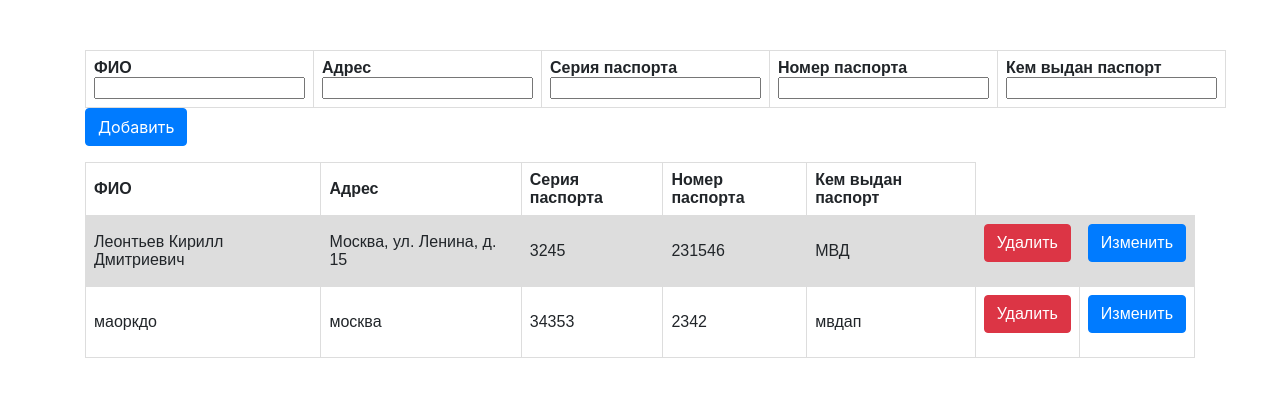
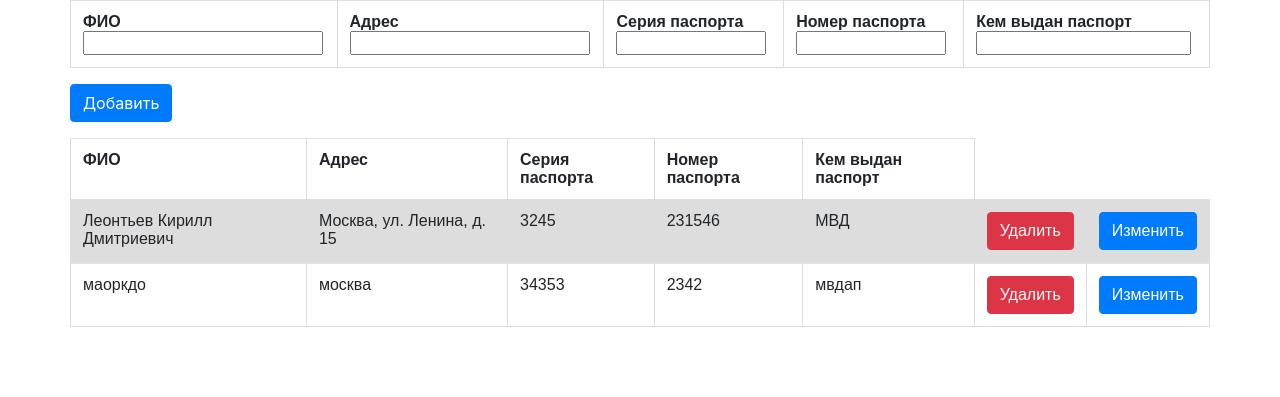
Before and after one commit to Pi4yka/diplom, a Flask app: page /users in a window 1280 px wide. Shown: the part 86-483 px from the top of the page. Run offline with Flask 2, Linux system fonts and the light colour scheme; data comes from the database, SQL or seed files in the repository; lists and menus that the app fills with data are empty; some libraries are stand-ins or nearby versions.

Commit message:
Завершенная версия
Изменил главную страницу, прикрутил туда JS для появления блоков по выполнению условия, запретил ввод букв в номере и серии паспорта, там обрубил количество вводимых там символов, увеличил инпуты, а некоторые уменьшил.

```diff
--- a/diplom.py
+++ b/diplom.py
@@ -5,6 +5,7 @@ from mailmerge import MailMerge
 from datetime import date
 from flask_mysqldb import MySQL
 from wtforms import Form, StringField, TextAreaField, PasswordField, validators
+from datetime import datetime
 
 app = Flask(__name__, static_folder='static')
 
@@ -112,7 +113,7 @@ def generate():
 
         document.merge(
             name = user[1],
-            date = '{:%d-%b-%Y}'.format(date.today()),
+            date = '{:%d-%m-%Y}'.format(datetime.now()),
             address = user[2],
             serial = user[3],
             number = user[4],
@@ -126,13 +127,11 @@ def return_file():
 
 @app.route('/edit_client/<string:id>', methods=['GET', 'POST'])
 def edit_client(id):
-    # Create cursor
+
     cur = mysql.connection.cursor()
-    # Get article by id
     result = cur.execute("SELECT * FROM users WHERE id = %s", [id])
     client = cur.fetchall()
     cur.close()
-    # Get form
     form = request.form
     if request.method == 'POST':
         name = request.form['name']
@@ -140,13 +139,9 @@ def edit_client(id):
         serial = request.form['serial']
         number = request.form['number']
         issued = request.form['issued']
-        # Create Cursor
         cur = mysql.connection.cursor()
-        # Execute
         cur.execute ("UPDATE users SET name=%s, address=%s, serial=%s, number=%s, issued=%s WHERE id=%s",(name, address, serial, number, issued, id))
-        # Commit to DB
         mysql.connection.commit()
-        #Close connection
         cur.close()
         return redirect(url_for('users'))
     return render_template('edituser.html', form=client)
--- a/templates/base.html
+++ b/templates/base.html
@@ -6,12 +6,22 @@
     <meta charset="utf-8">
     <meta name="viewport" content="width=device-width, initial-scale=1">
     <link href="https://fonts.googleapis.com/css?family=Raleway:300" rel="stylesheet">
-    <link rel="stylesheet" href="css/style.css">
-    <link rel="icon" type="image/png" href="img/favicon1.png">
+
     <link rel="stylesheet" href="https://stackpath.bootstrapcdn.com/bootstrap/4.3.1/css/bootstrap.min.css" integrity="sha384-ggOyR0iXCbMQv3Xipma34MD+dH/1fQ784/j6cY/iJTQUOhcWr7x9JvoRxT2MZw1T" crossorigin="anonymous">
 <script src="https://code.jquery.com/jquery-3.2.1.slim.min.js" integrity="sha384-KJ3o2DKtIkvYIK3UENzmM7KCkRr/rE9/Qpg6aAZGJwFDMVNA/GpGFF93hXpG5KkN" crossorigin="anonymous"></script>
 <script src="https://cdnjs.cloudflare.com/ajax/libs/popper.js/1.12.9/umd/popper.min.js" integrity="sha384-ApNbgh9B+Y1QKtv3Rn7W3mgPxhU9K/ScQsAP7hUibX39j7fakFPskvXusvfa0b4Q" crossorigin="anonymous"></script>
 <script src="https://maxcdn.bootstrapcdn.com/bootstrap/4.0.0/js/bootstrap.min.js" integrity="sha384-JZR6Spejh4U02d8jOt6vLEHfe/JQGiRRSQQxSfFWpi1MquVdAyjUar5+76PVCmYl" crossorigin="anonymous"></script>
+
+<script type="text/javascript">
+$(document).ready(function(){
+$('#passport').keypress(function(key){
+  if(key.charCode < 48 || key.charCode > 57 ) return false;
+})
+$('#passport1').keypress(function(key){
+  if(key.charCode < 48 || key.charCode > 57 ) return false;
+})
+});
+</script>
 </head>
 <body>
     <header>
@@ -39,6 +49,4 @@
    {% block content %}
    {% endblock %}
 </body>
-<script>
-</script>
 </html>
--- a/templates/css/style.css
+++ b/templates/css/style.css
@@ -13,6 +13,10 @@
 }
 #client{
     text-align: center;
+}
+#select_client{
+    visibility: hidden;
+
 }
 /* Mobile first queries */
 
--- a/templates/developer.html
+++ b/templates/developer.html
@@ -9,5 +9,4 @@
             </div>
           </div>
     </div>
-
     {% endblock %}
--- a/templates/users.html
+++ b/templates/users.html
@@ -5,32 +5,32 @@
 
 
         <div class="row main_page">
-<div class="col">
+<div class="table-responsive">
     <form class="addus" method="POST" action="{{ url_for('db') }}">
-    <table id="employees" style="width:100%"><tbody>
+    <table class="table" ><tbody>
     <tr>
-            <th>ФИО <input type="text" name="name"></th>
-            <th>Адрес <input type="text" name="address"></th>
-            <th>Серия паспорта <input type="text" name="serial"></th>
-            <th>Номер паспорта <input type="text" name="number"></th>
-            <th>Кем выдан паспорт <input type="text" name="issued"></th>
+            <th scope="col">ФИО <input type="text" name="name" style="width: 240px"></th>
+            <th scope="col">Адрес <input type="text" name="address" style="width: 240px"></th>
+            <th scope="col">Серия паспорта <input id="passport" type="text" name="serial"  maxlength ="4" style="width: 150px"></th>
+            <th scope="col">Номер паспорта <input id="passport1" type="text" name="number" maxlength ="6" style="width: 150px"></th>
+            <th scope="col">Кем выдан паспорт <input type="text" name="issued" ></th>
     </tr></tbody>
     </table>
-    <button type="submit" class="btn btn-primary">Добавить</button>
+    <button type="submit" class="btn btn-primary" id="confirm-button-next">Добавить</button>
             </form>
 </div>
     <div class="w-100">
     </div>
-<div class="col">
+<div class="table-responsive">
 <form method="POST" action="{{ url_for('users') }}" enctype="multipart/form-data">
-<table id="employees" style="width:100%"><tbody>
+<table class="table" ><tbody>
         {% if result %}
     <tr>
-        <th>ФИО</th>
-        <th>Адрес</th>
-        <th>Серия паспорта</th>
-        <th>Номер паспорта</th>
-        <th>Кем выдан паспорт</th>
+        <th scope="col">ФИО</th>
+        <th scope="col">Адрес</th>
+        <th scope="col">Серия паспорта</th>
+        <th scope="col">Номер паспорта</th>
+        <th scope="col">Кем выдан паспорт</th>
     </tr>
         {% for user in result%}
     <tr>
@@ -40,8 +40,8 @@
         <td> {{ user[4] }} </td>
         <td> {{ user[5] }} </td>
 
-       <p> <td><a href="/delete/{{ user.0 }}" class="btn btn-danger" onclick="return confirm('Вы точно хотите удалить эту запись?')">Удалить</a><p>
-        <p> <td><a href="/edit_client/{{ user.0 }}" class="btn btn-primary">Изменить</a><p>
+    <td><a href="/delete/{{ user.0 }}" class="btn btn-danger" onclick="return confirm('Вы точно хотите удалить эту запись?')">Удалить</a>
+    <td><a href="/edit_client/{{ user.0 }}" class="btn btn-primary">Изменить</a>
 
     </tr></tbody>
     {% endfor %}
```
Also changed, not shown: requirements.txt (added, +34 -0 lines), templates/add_client.html (+7 -7 lines), templates/complete.html (+4 -3 lines), templates/edituser.html (+8 -8 lines), templates/index.html (+24 -17 lines), 1 other file.
